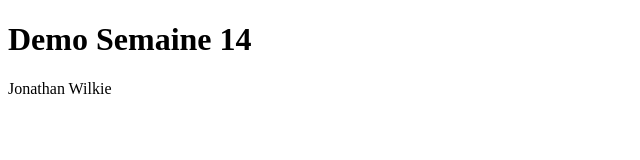
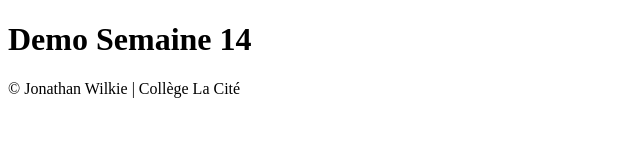
Before and after one commit to jwilkie/semaine-14-040, a plain HTML site: page index.html in a window 1280 px wide. Shown: the whole page, without its empty margins (0-640 px from the left). Drawn offline with Linux system fonts and the light colour scheme.

Commit message:
Add copyright to home page

```diff
--- a/index.html
+++ b/index.html
@@ -7,8 +7,10 @@
 </head>
 <body>
     <h1>Demo Semaine 14</h1>
-    <p>
-        Jonathan Wilkie
-    </p>
+    <footer>
+        <p>
+            &copy; Jonathan Wilkie | Collège La Cité
+        </p>
+    </footer>
 </body>
 </html>
```
